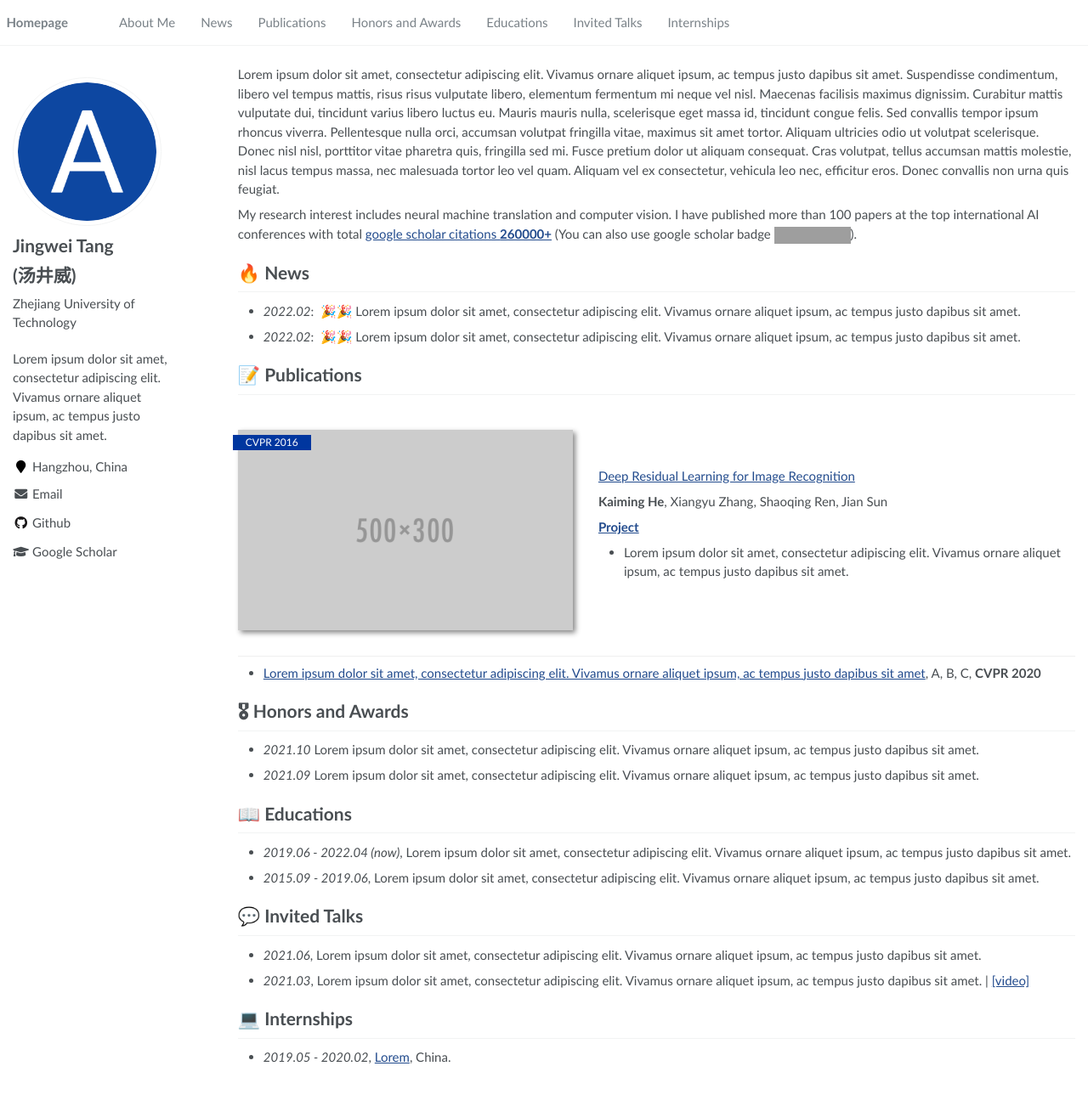
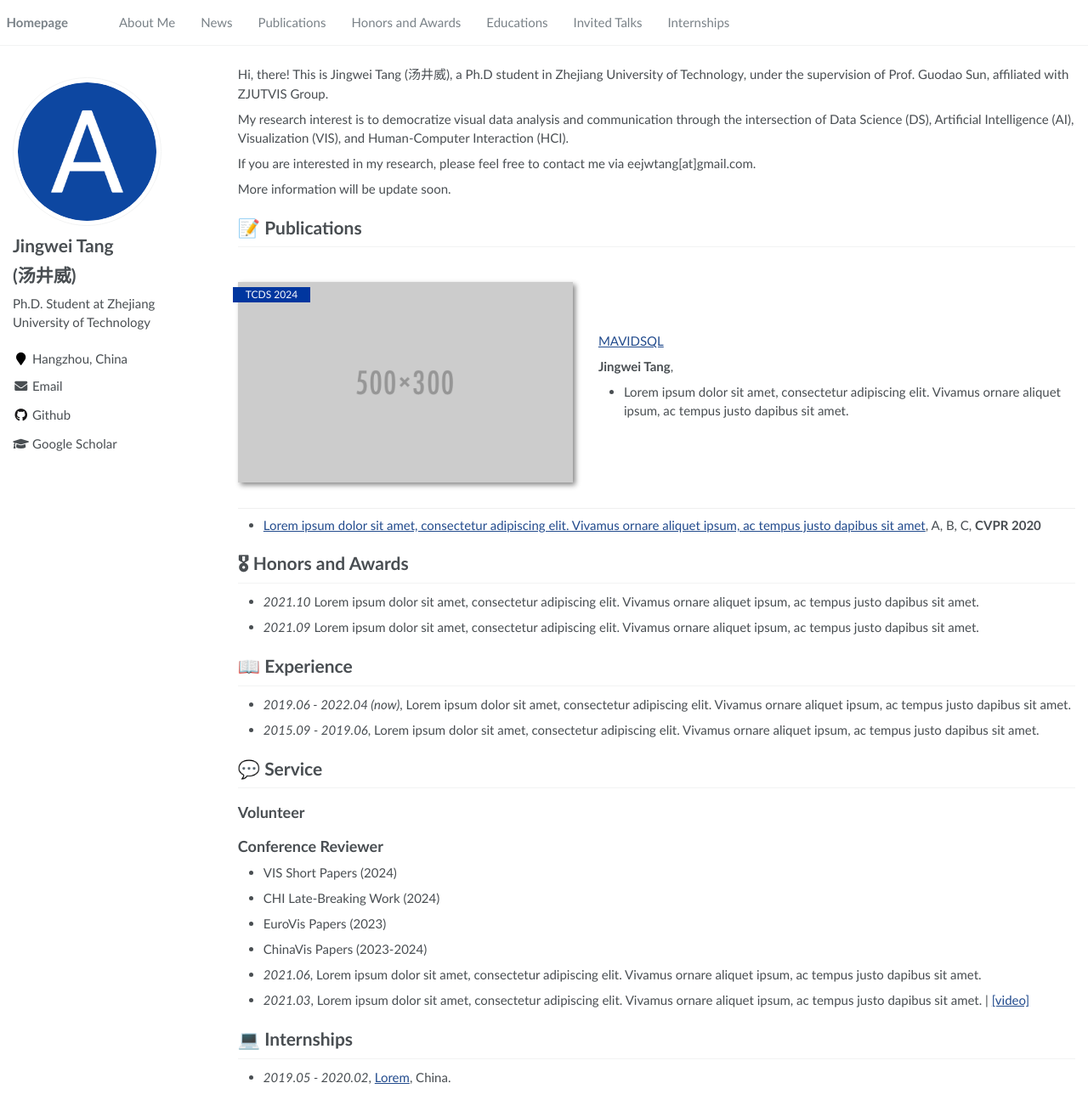
Before and after one commit to isjwtang/isjwtang.github.io, a Jekyll site: the page built from _pages/about.md, in a window 1280 px wide and 1295 px high. Shown: the whole window at 85% size. Built offline with Jekyll 4.4.1, drawn with Linux system fonts in a browser that asks for light colours; grey boxes are pictures that could not be loaded.

Commit message:
update about

```diff
--- a/_config.yml
+++ b/_config.yml
@@ -7,7 +7,7 @@
 
 # Site Settings
 title                    : "Jingwei's Homepage"
-description              : "Lorem ipsum dolor sit amet, consectetur adipiscing elit. Vivamus ornare aliquet ipsum, ac tempus justo dapibus sit amet. "
+description              : ""
 repository               : "isjwtang/isjwtan.github.io"
 google_scholar_stats_use_cdn : true
 
@@ -24,7 +24,7 @@ author:
   name_en          : "Jingwei Tang"
   name_cn          : "(汤井威)"
   avatar           : "images/android-chrome-512x512.png"
-  bio              : "Zhejiang University of Technology"
+  bio              : "Ph.D. Student at Zhejiang University of Technology"
   location         : "Hangzhou, China"
   employer         : #
   pubmed           :
--- a/_pages/about.md
+++ b/_pages/about.md
@@ -17,25 +17,30 @@ redirect_from:
 
 <span class='anchor' id='about-me'></span>
 
-Lorem ipsum dolor sit amet, consectetur adipiscing elit. Vivamus ornare aliquet ipsum, ac tempus justo dapibus sit amet. Suspendisse condimentum, libero vel tempus mattis, risus risus vulputate libero, elementum fermentum mi neque vel nisl. Maecenas facilisis maximus dignissim. Curabitur mattis vulputate dui, tincidunt varius libero luctus eu. Mauris mauris nulla, scelerisque eget massa id, tincidunt congue felis. Sed convallis tempor ipsum rhoncus viverra. Pellentesque nulla orci, accumsan volutpat fringilla vitae, maximus sit amet tortor. Aliquam ultricies odio ut volutpat scelerisque. Donec nisl nisl, porttitor vitae pharetra quis, fringilla sed mi. Fusce pretium dolor ut aliquam consequat. Cras volutpat, tellus accumsan mattis molestie, nisl lacus tempus massa, nec malesuada tortor leo vel quam. Aliquam vel ex consectetur, vehicula leo nec, efficitur eros. Donec convallis non urna quis feugiat.
+Hi, there! This is Jingwei Tang (汤井威), a Ph.D student in Zhejiang University of Technology, under the supervision of Prof. Guodao Sun, affiliated with ZJUTVIS Group.
 
-My research interest includes neural machine translation and computer vision. I have published more than 100 papers at the top international AI conferences with total <a href='https://scholar.google.com/citations?user=DhtAFkwAAAAJ'>google scholar citations <strong><span id='total_cit'>260000+</span></strong></a> (You can also use google scholar badge <a href='https://scholar.google.com/citations?user=DhtAFkwAAAAJ'><img src="https://img.shields.io/endpoint?url={{ url | url_encode }}&logo=Google%20Scholar&labelColor=f6f6f6&color=9cf&style=flat&label=citations"></a>).
+My research interest is to democratize visual data analysis and communication through the intersection of Data Science (DS), Artificial Intelligence (AI), Visualization (VIS), and Human-Computer Interaction (HCI).
+
+If you are interested in my research, please feel free to contact me via eejwtang[at]gmail.com.
+
+More information will be update soon.
+<!-- My research interest includes neural machine translation and computer vision. I have published more than 100 papers at the top international AI conferences with total <a href='https://scholar.google.com/citations?user=DhtAFkwAAAAJ'>google scholar citations <strong><span id='total_cit'>260000+</span></strong></a> (You can also use google scholar badge <a href='https://scholar.google.com/citations?user=DhtAFkwAAAAJ'><img src="https://img.shields.io/endpoint?url={{ url | url_encode }}&logo=Google%20Scholar&labelColor=f6f6f6&color=9cf&style=flat&label=citations"></a>). -->
 
 
-# 🔥 News
+<!-- # 🔥 News
 - *2022.02*: &nbsp;🎉🎉 Lorem ipsum dolor sit amet, consectetur adipiscing elit. Vivamus ornare aliquet ipsum, ac tempus justo dapibus sit amet.
-- *2022.02*: &nbsp;🎉🎉 Lorem ipsum dolor sit amet, consectetur adipiscing elit. Vivamus ornare aliquet ipsum, ac tempus justo dapibus sit amet.
+- *2022.02*: &nbsp;🎉🎉 Lorem ipsum dolor sit amet, consectetur adipiscing elit. Vivamus ornare aliquet ipsum, ac tempus justo dapibus sit amet.  -->
 
 # 📝 Publications
 
-<div class='paper-box'><div class='paper-box-image'><div><div class="badge">CVPR 2016</div><img src='images/500x300.png' alt="sym" width="100%"></div></div>
+<div class='paper-box'><div class='paper-box-image'><div><div class="badge">TCDS 2024</div><img src='images/500x300.png' alt="sym" width="100%"></div></div>
 <div class='paper-box-text' markdown="1">
 
-[Deep Residual Learning for Image Recognition](https://openaccess.thecvf.com/content_cvpr_2016/papers/He_Deep_Residual_Learning_CVPR_2016_paper.pdf)
+[MAVIDSQL](https://openaccess.thecvf.com/content_cvpr_2016/papers/He_Deep_Residual_Learning_CVPR_2016_paper.pdf)
 
-**Kaiming He**, Xiangyu Zhang, Shaoqing Ren, Jian Sun
+**Jingwei Tang**,
 
-[**Project**](https://scholar.google.com/citations?view_op=view_citation&hl=zh-CN&user=DhtAFkwAAAAJ&citation_for_view=DhtAFkwAAAAJ:ALROH1vI_8AC) <strong><span class='show_paper_citations' data='DhtAFkwAAAAJ:ALROH1vI_8AC'></span></strong>
+<!-- [**Project**](https://scholar.google.com/citations?view_op=view_citation&hl=zh-CN&user=DhtAFkwAAAAJ&citation_for_view=DhtAFkwAAAAJ:ALROH1vI_8AC) <strong><span class='show_paper_citations' data='DhtAFkwAAAAJ:ALROH1vI_8AC'></span></strong> -->
 - Lorem ipsum dolor sit amet, consectetur adipiscing elit. Vivamus ornare aliquet ipsum, ac tempus justo dapibus sit amet.
 </div>
 </div>
@@ -46,11 +51,20 @@ My research interest includes neural machine translation and computer vision. I
 - *2021.10* Lorem ipsum dolor sit amet, consectetur adipiscing elit. Vivamus ornare aliquet ipsum, ac tempus justo dapibus sit amet.
 - *2021.09* Lorem ipsum dolor sit amet, consectetur adipiscing elit. Vivamus ornare aliquet ipsum, ac tempus justo dapibus sit amet.
 
-# 📖 Educations
+# 📖 Experience
 - *2019.06 - 2022.04 (now)*, Lorem ipsum dolor sit amet, consectetur adipiscing elit. Vivamus ornare aliquet ipsum, ac tempus justo dapibus sit amet.
 - *2015.09 - 2019.06*, Lorem ipsum dolor sit amet, consectetur adipiscing elit. Vivamus ornare aliquet ipsum, ac tempus justo dapibus sit amet.
 
-# 💬 Invited Talks
+# 💬 Service
+
+## Volunteer
+
+## Conference Reviewer
+- VIS Short Papers (2024)
+- CHI Late-Breaking Work (2024)
+- EuroVis Papers (2023)
+- ChinaVis Papers (2023-2024)
+
 - *2021.06*, Lorem ipsum dolor sit amet, consectetur adipiscing elit. Vivamus ornare aliquet ipsum, ac tempus justo dapibus sit amet.
 - *2021.03*, Lorem ipsum dolor sit amet, consectetur adipiscing elit. Vivamus ornare aliquet ipsum, ac tempus justo dapibus sit amet.  \| [\[video\]](https://github.com/)
 
```
Also changed, not shown: README.md (+35 -0 lines).
